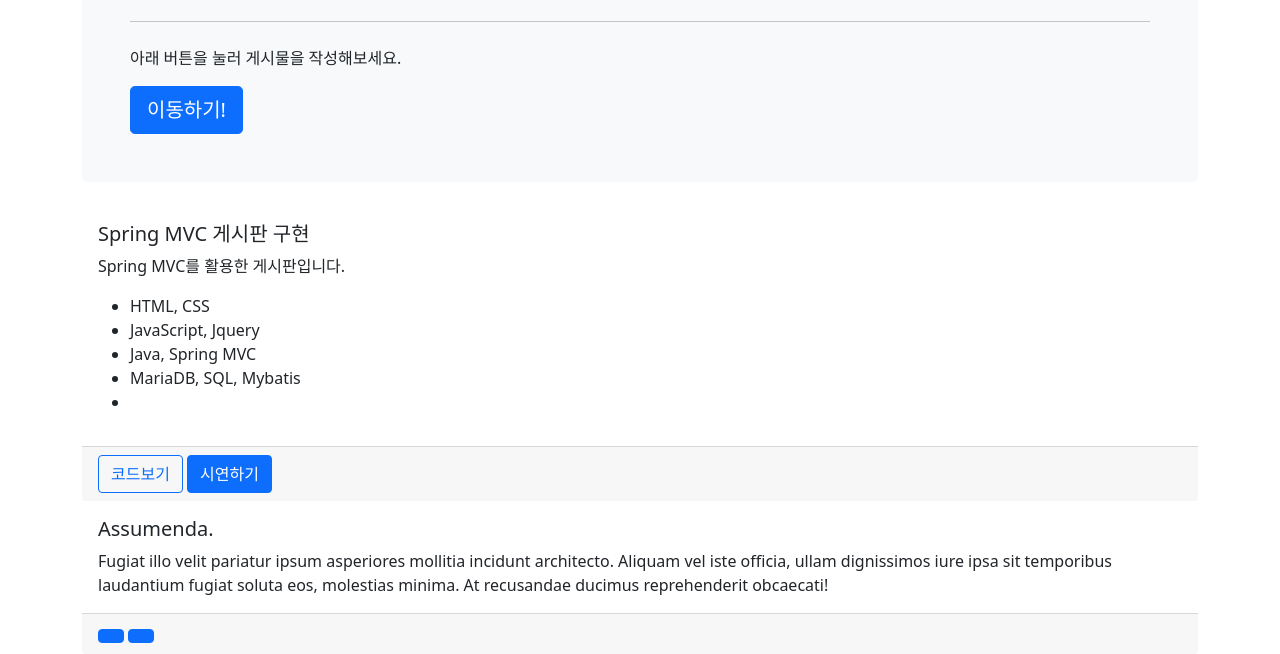
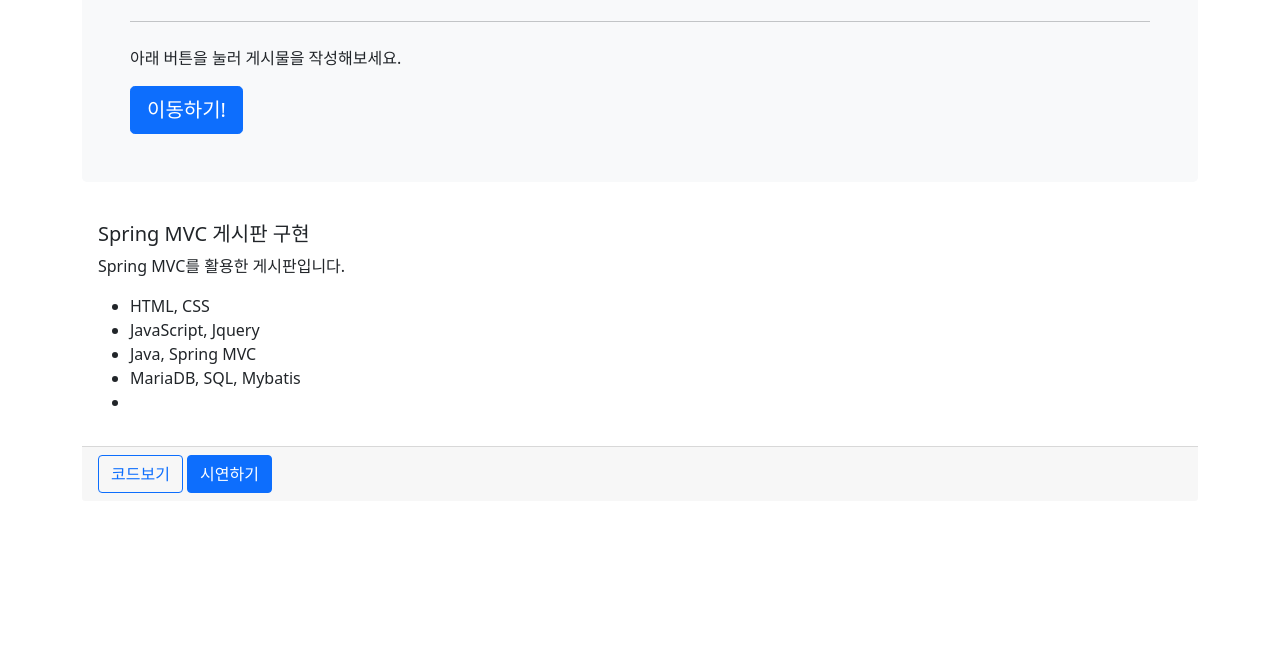
Before and after one commit to lasir3/lasir3.github.io, a plain HTML site: page index.html in a window 1280 px wide. Shown: the part 156-810 px from the top of the page. Drawn offline with nearby package versions, Linux system fonts and the light colour scheme.

Commit message:
Update index.html

```diff
--- a/index.html
+++ b/index.html
@@ -65,22 +65,7 @@
                             <a href="http://3.36.133.110/spr/boardApp/board/list" class="btn btn-primary"> 시연하기 </a>
                         </div>
                     </card>
-                    <card>
-                        <div class="card-body">
-                            <h5 class="card-title">
-                                Assumenda.
-                            </h5>
-                            <p class="card-text">
-                                Fugiat illo velit pariatur ipsum asperiores mollitia incidunt architecto. Aliquam vel iste officia, ullam dignissimos iure ipsa sit temporibus laudantium fugiat soluta eos, molestias minima. At recusandae ducimus reprehenderit obcaecati!
-                            </p>
-                        </div>
-                        <div class="card-footer">
-                            <a href="" class="btn btn-primary"></a>
-                            <a href="" class="btn btn-primary"></a>
-                        </div>
-                    </card>
                 </div>
-
             </div>
         </div>
     </div>
```
